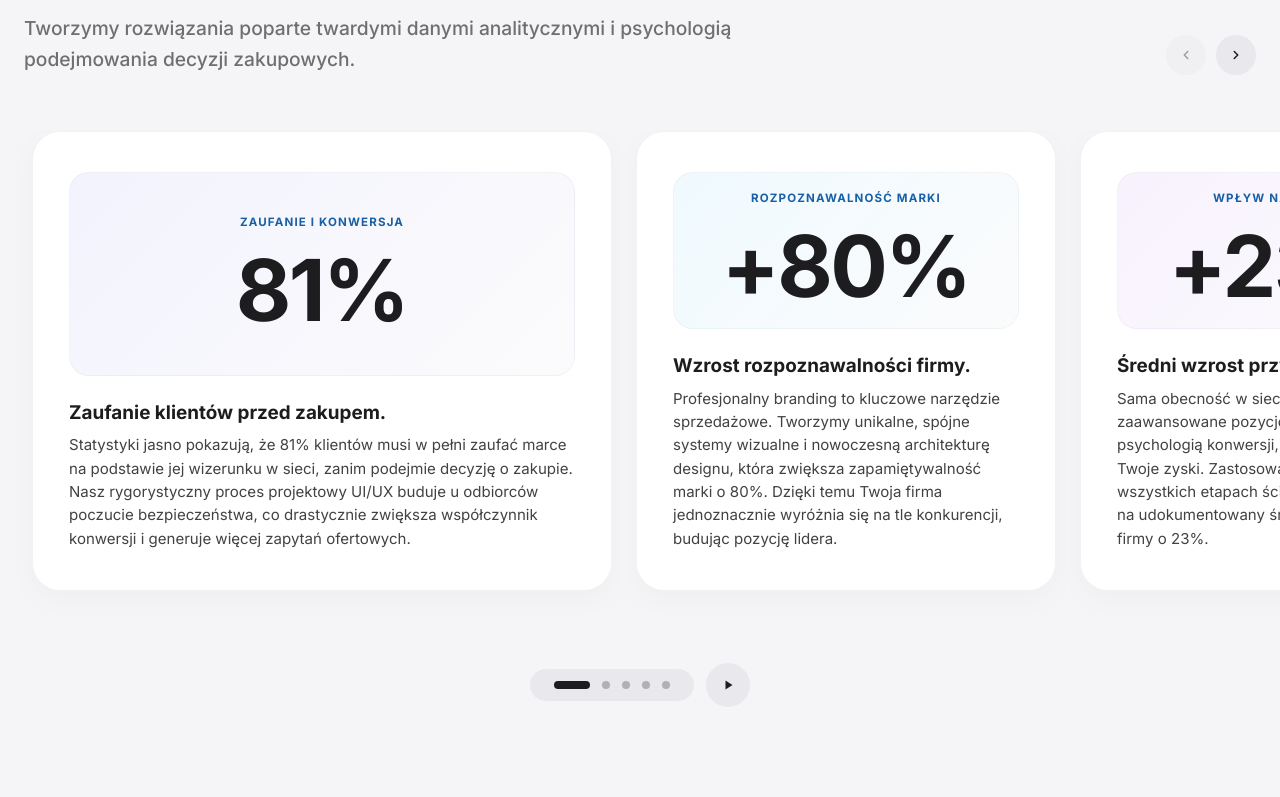
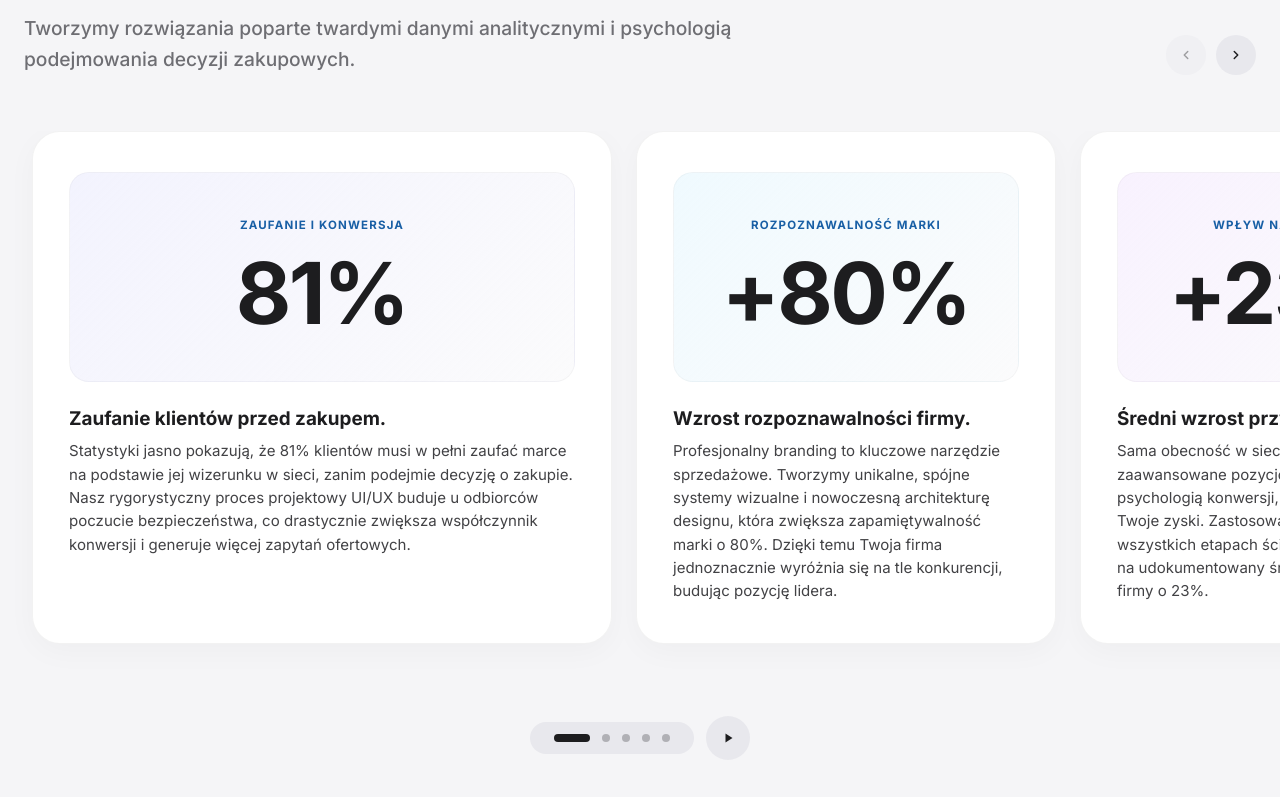
Before and after one commit to FSliwa/AI-SEO-COMPANY, a Next.js app: page / in a window 1280 px wide. Shown: the part 1153-1950 px from the top of the page. Built offline with nearby package versions, Linux system fonts and the light colour scheme.

Commit message:
Fix alignment of WhyUs cards and top graphics by forcing equal heights and preventing flex shrink

```diff
--- a/components/WhyUs.jsx
+++ b/components/WhyUs.jsx
@@ -189,6 +189,7 @@ export default function WhyUs() {
           onScroll={handleScroll}
           style={{
             display: 'flex',
+            alignItems: 'stretch',
             overflowX: 'auto',
             scrollSnapType: 'x mandatory',
             scrollbarWidth: 'none',
@@ -217,7 +218,8 @@ export default function WhyUs() {
                 display: 'flex',
                 flexDirection: 'column',
                 justifyContent: 'space-between',
-                height: '460px',
+                height: 'auto',
+                minHeight: '480px',
                 boxShadow: '0 8px 30px rgba(0,0,0,0.03)',
                 border: '1px solid rgba(0,0,0,0.05)',
                 position: 'relative',
@@ -228,6 +230,7 @@ export default function WhyUs() {
               <div style={{
                 width: '100%',
                 height: '210px',
+                flexShrink: 0,
                 borderRadius: '20px',
                 background: item.bgVisual,
                 display: 'flex',
```
